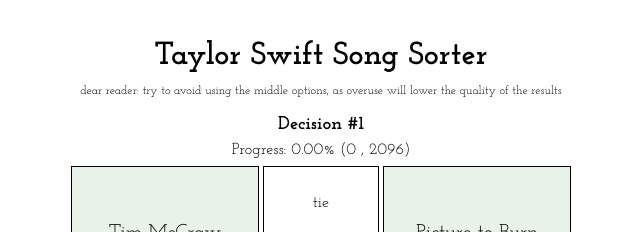
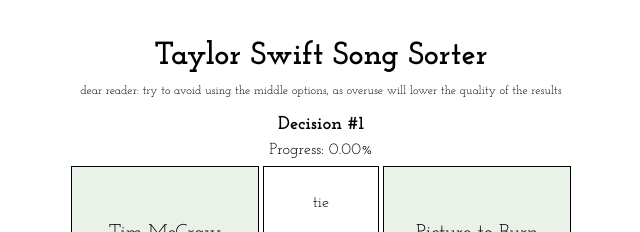
Before and after one commit to BenLeong0/taylor-song-sorter, an Angular app: page / in a window 1280 px wide. Shown: the top 232 px of the page, without its empty margins (319-959 px from the left). Built offline with nearby package versions, Linux system fonts and the light colour scheme.

Commit message:
no dev stuff

```diff
--- a/src/app/app.component.html
+++ b/src/app/app.component.html
@@ -28,9 +28,7 @@
           lower the quality of the results
         </div>
         <h3>Decision #{{ history().length + 1 }}</h3>
-        <div>
-          Progress: {{ progressPercent }}% ({{ progress }} , {{ maxProgress }})
-        </div>
+        <div>Progress: {{ progressPercent }}%</div>
         <div class="options">
           <div
             class="option option-main"
--- a/src/app/app.component.ts
+++ b/src/app/app.component.ts
@@ -58,7 +58,7 @@
   protected readonly seed = signal(1);
   protected readonly sortType = signal<SortType>("byAlbum");
 
-  protected progress = 0;
+  private progress = 0;
 
   protected readonly started = computed<boolean>(() => {
     return this.history().length > 0;
@@ -260,7 +260,11 @@
 
   /* Progress */
 
-  protected get maxProgress(): number {
+  protected get progressPercent() {
+    return ((100 * this.progress) / this.maxProgress).toFixed(2);
+  }
+
+  private get maxProgress(): number {
     if (this.sortType() === "random") {
       return SONGS.length * Math.ceil(Math.log2(SONGS.length));
     }
@@ -279,10 +283,6 @@
     );
 
     return part1 + part2;
-  }
-
-  protected get progressPercent() {
-    return ((100 * this.progress) / this.maxProgress).toFixed(2);
   }
 
   /* Styling */
```
